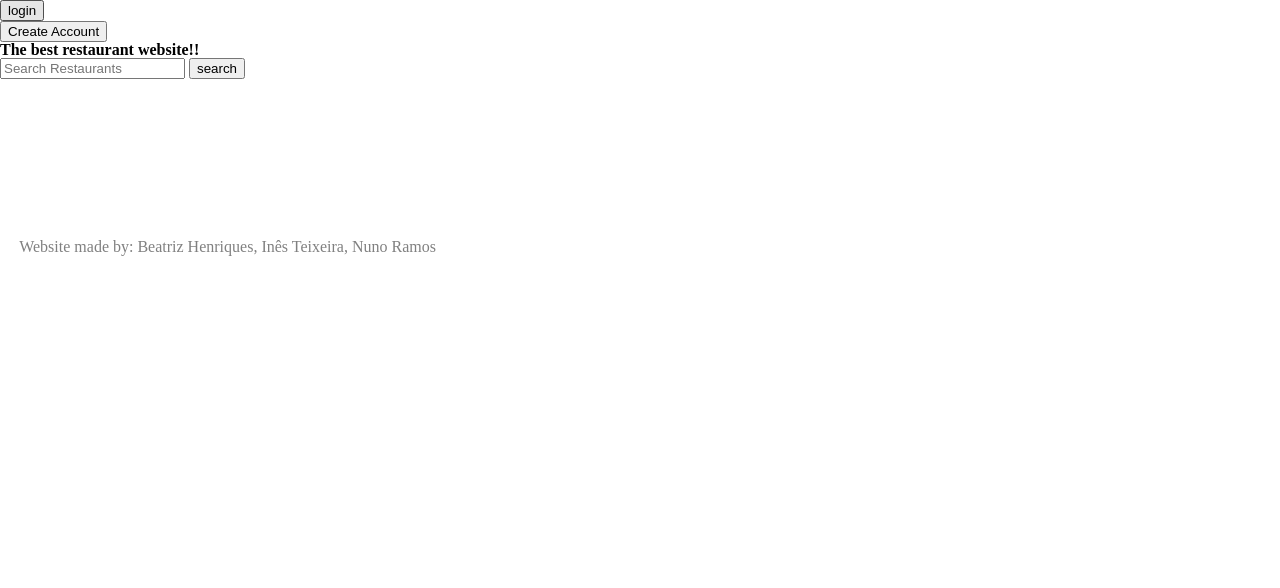
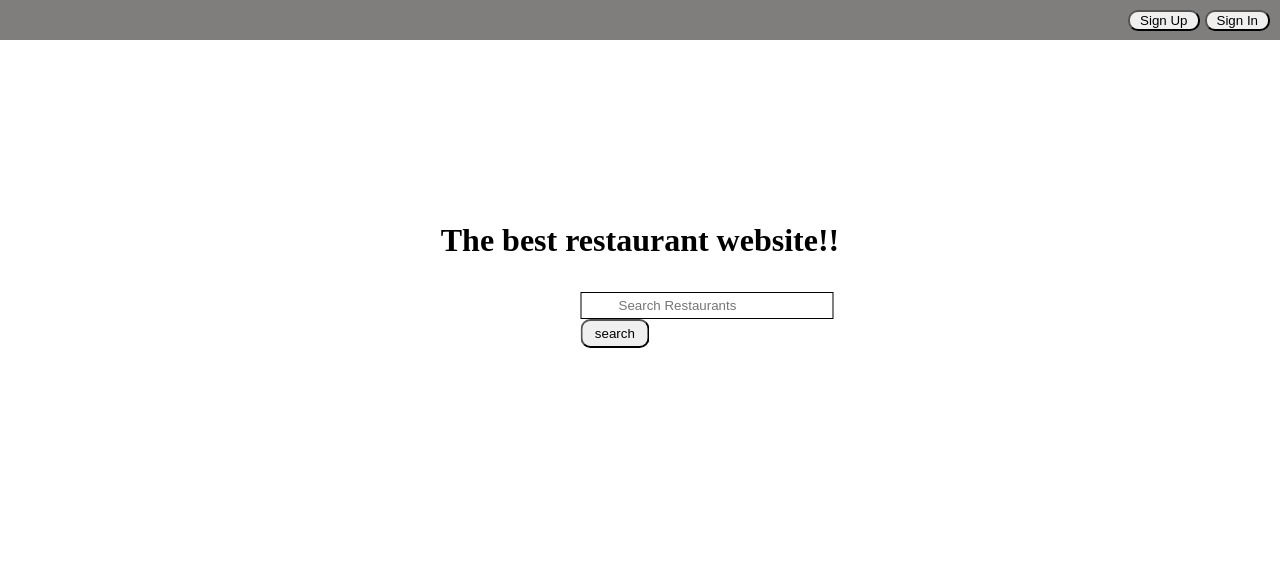
Before and after one commit to NunoRamos/FEUP-LTW, a PHP site: page /pages/mainPage.php in a window 1280 px wide. Shown: the top 588 px of the page. Run offline with PHP 8.4, Linux system fonts and the light colour scheme.

Commit message:
Adding css to main page

```diff
--- a/Project/css/footer.css
+++ b/Project/css/footer.css
@@ -1,8 +1,14 @@
 #footer {
   color: grey;
-  text-align: left;
+  text-align: center;
   background-color: white;
-  padding-left: 1.5%;
   margin-top: 12.5%;
   font: Courier;
+
+  position : fixed;
+  bottom : 0;
+  left:50%;
+  transform: translate(-50%,0);
+  padding-top:2%;
+  padding-bottom: 5%;
 }
--- a/Project/css/header.css
+++ b/Project/css/header.css
@@ -3,3 +3,20 @@
   background-color: grey; /*temporario*/
   padding: 25px 25px 25px 25px;
 }
+
+#header{
+  background-color: #807e7c;
+  padding: 10px 10px 30px 10px;
+}
+
+.button{
+  display:inline-block;
+  padding-left: 5px;
+  float: right;
+}
+
+.buttonStyle{
+  padding-right: 10px;
+  padding-left: 10px;
+  border-radius: 10px;
+}
--- /dev/null
+++ b/Project/css/mainPage.css
@@ -0,0 +1,32 @@
+#mainPageTitle{
+    position: fixed;
+    top: 30%;
+    left: 50%;
+    transform: translate(-50%,-50%);
+    font-size: 200%;
+}
+
+.relative {
+    position: relative;
+}
+
+#searchBox{
+    position: fixed;
+    top: 40%;
+    left: 55%;
+    transform: translate(-50%,-50%);
+}
+
+#searchBoxStyle{
+    padding: 5px 15% 5px 15%;
+    display:inline-block;
+    margin-right: 20px;
+    border: solid;
+    border-width: 1px;
+}
+
+#searchBoxSubmit{
+    padding: 5px 5% 5px 5%;
+    display:inline-block;
+    border-radius: 10px;
+}
--- a/Project/pages/actions/restaurantSearch.php
+++ b/Project/pages/actions/restaurantSearch.php
@@ -38,6 +38,8 @@ for($i = 0; $i < $number_of_rows;$i++) {
     $names = getRestaurant($id);
     $searches[$i]['id'] = $id;
     $searches[$i]['name'] = $names[0]['name'];
+    echo $id;
+    echo $names;
 }
 
 if(sizeof($searches) !=0){
--- a/Project/pages/templates/header.php
+++ b/Project/pages/templates/header.php
@@ -9,6 +9,10 @@ session_start();
         <link rel="stylesheet" href="../css/reset.css" type="text/css">
         <link rel="stylesheet" href="../css/header.css" type="text/css">
         <link rel="stylesheet" href="../css/footer.css" type="text/css">
+
+    </head>
+    <body>
+    <header id="header">
         <?php
         if(isset($_SESSION['username']) && isset($_SESSION['password'])) {
             echo '<p> Logado como '. $_SESSION['username'] . '</p><br>';
@@ -17,16 +21,17 @@ session_start();
                     </form>';
         }
         else {
-            echo '<form action="login.php">
-                <input type="submit" value="login">
-                </form>';
-            echo '<form action="signup.php">
-                <input type="submit" value="Create Account">
-                </form>';
+            echo '<div class="button">
+                    <form action="login.php">
+                    <input class="buttonStyle" type="submit" value="Sign In">
+                    </form>
+                  </div>';
+            echo '<div class="button">
+                    <form action="signup.php">
+                    <input class="buttonStyle" type="submit" value="Sign Up">
+                    </form>
+                  </div>';
 
         }
     ?>
-
-
-    </head>
-    <body>
+    </header>
--- a/Project/pages/templates/mainPageContent.php
+++ b/Project/pages/templates/mainPageContent.php
@@ -1,13 +1,12 @@
-<!--p>Best Restaurant</p-->
-<!--form action="actions/restaurantSearch.php" method="post">
-  <input type="text" name="search" value="Search Restaurants">
-  <input type="submit" value="search">
-</form-->
-
-<h4>The best restaurant website!!</h4>
+<link rel="stylesheet" href="../css/mainPage.css" type="text/css">
+<div class="relative">
+    <h4 id="mainPageTitle">The best restaurant website!!</h4>
+</div>
 <?php
-echo '<form action="actions/restaurantSearch.php" method="post">
-        <input required type="text" name="search" placeholder="Search Restaurants">
-        <input type="submit" value="search">
-        </form>';
+    echo '<div id="searchBox">
+            <form action="actions/restaurantSearch.php" method="post">
+            <input id="searchBoxStyle" required type="text" name="Search" placeholder="Search Restaurants">
+            <input id="searchBoxSubmit" type="submit" value="search">
+            </form>
+          </div>';
 ?>
```
Lines whose indentation alone changed are shown as unchanged.
